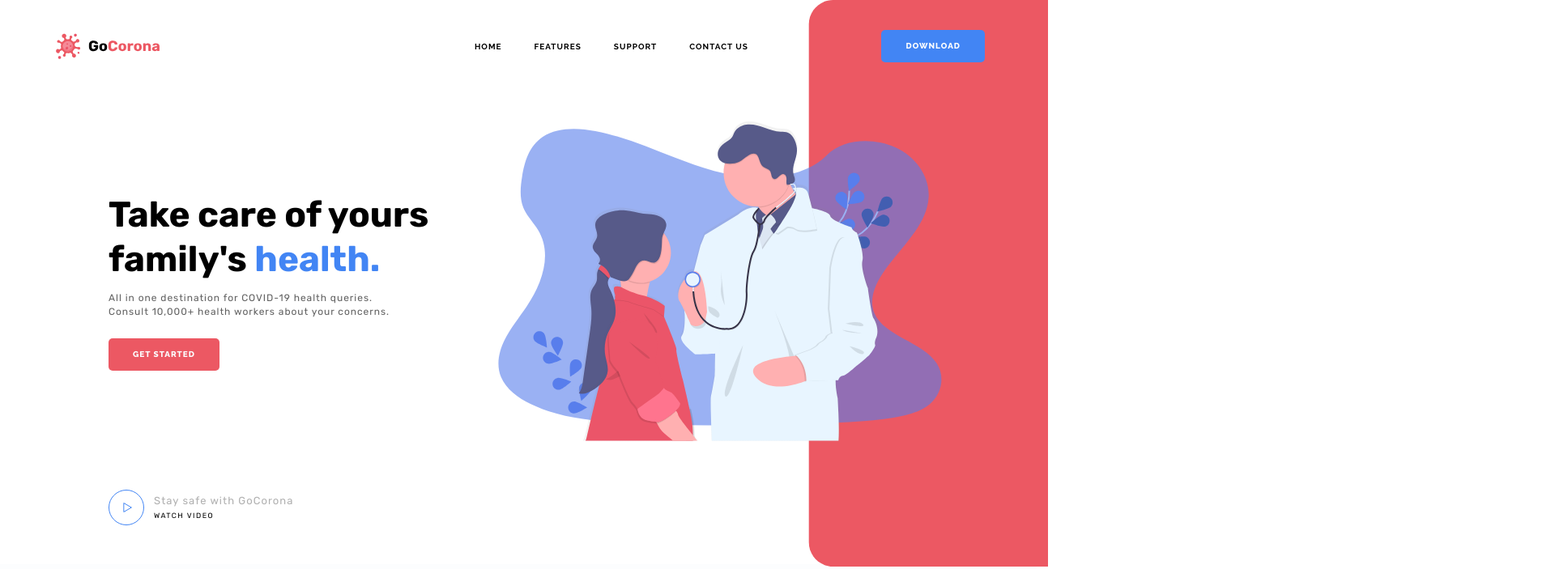
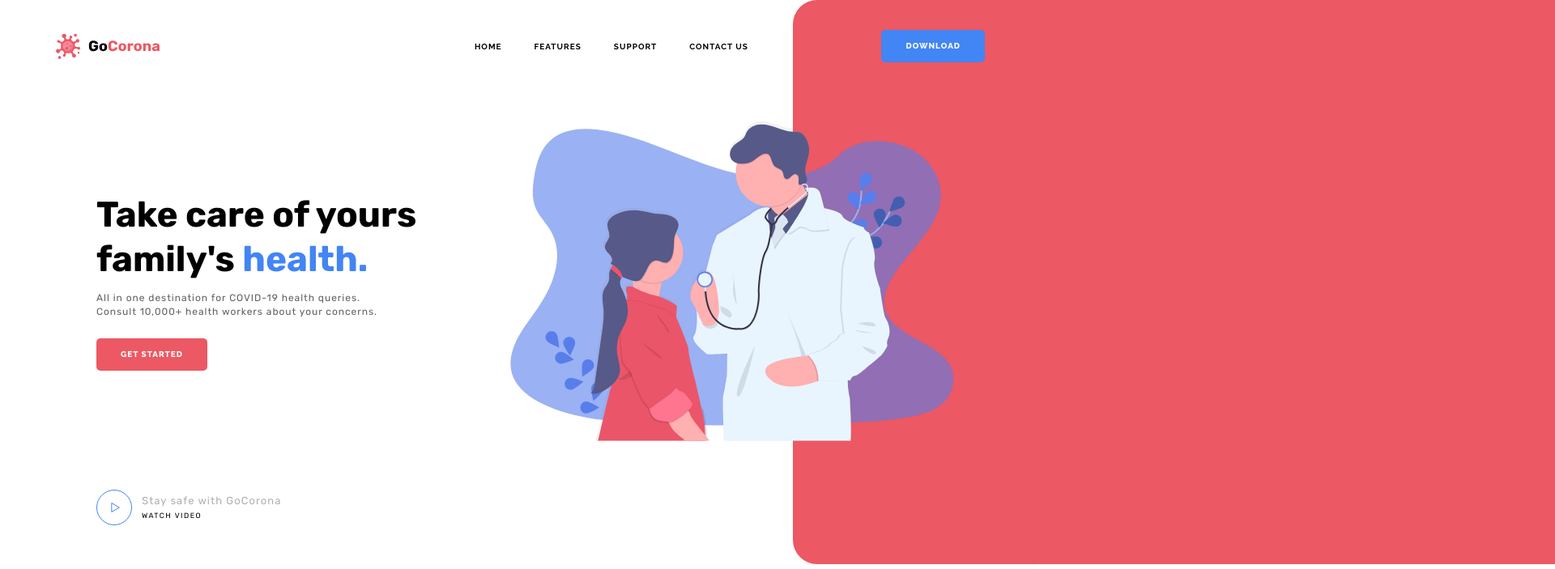
Before and after one commit to Romaxa34/Gocorona, a plain HTML site: page index.html in a window 1280 px wide. Shown: the top 703 px of the page at 81% size, 1920 px wide, since content can reach past the window. Drawn offline with Linux system fonts and the light colour scheme.

Commit message:
update background_pink

```diff
--- a/css/style.css
+++ b/css/style.css
@@ -129,6 +129,11 @@ h6 {
     .header__button {
         flex: 0 0 170px;
     }
+    .getStarted__container::before {
+        position: absolute;
+        top: 0;
+        right: 170px;
+    }
 }
 
 
@@ -143,6 +148,9 @@ h6 {
         top: 0;
         left: 1000px;
         z-index: 1;
+    }
+    .getStarted__container::before {
+        display: none;
     }
 }
 
@@ -235,11 +243,26 @@ h6 {
 
 /* --------------------getsStarted---------------------- */
 
-.getStarted {
+.getStarted {}
+
+.getStarted__container {
     padding: 150px 0px 0px 0px;
+    position: relative;
+    top: 0;
+    left: 0;
 }
 
-.getStarted__container {}
+.getStarted__container::before {
+    content: "";
+    position: absolute;
+    width: 100vw;
+    height: 100%;
+    right: 252px;
+    top: 0;
+    transform: translate(100%, 0px);
+    border-radius: 30px 0px 0px 30px;
+    background-color: #EC5863;
+}
 
 .getStarted__body {
     display: flex;
@@ -323,13 +346,6 @@ h6 {
     padding: 5px 0px 0px 0px;
 }
 
-.getsStarted__backgroung__pink {
-    position: absolute;
-    top: 0;
-    left: 998px;
-    z-index: 1;
-}
-
 
 /* -----------------------Features------------------------- */
 
--- a/index.html
+++ b/index.html
@@ -71,9 +71,6 @@
                         </div>
                     </div>
                 </div>
-                <div class="getsStarted__backgroung__pink">
-                    <img src="./img/background__pink.svg" alt="розовий фон" />
-                </div>
             </div>
             <div class="Features">
                 <div class="Features__container">
```
Also changed, not shown: Знімок екрана 2022-04-14 215641.jpg (added).
